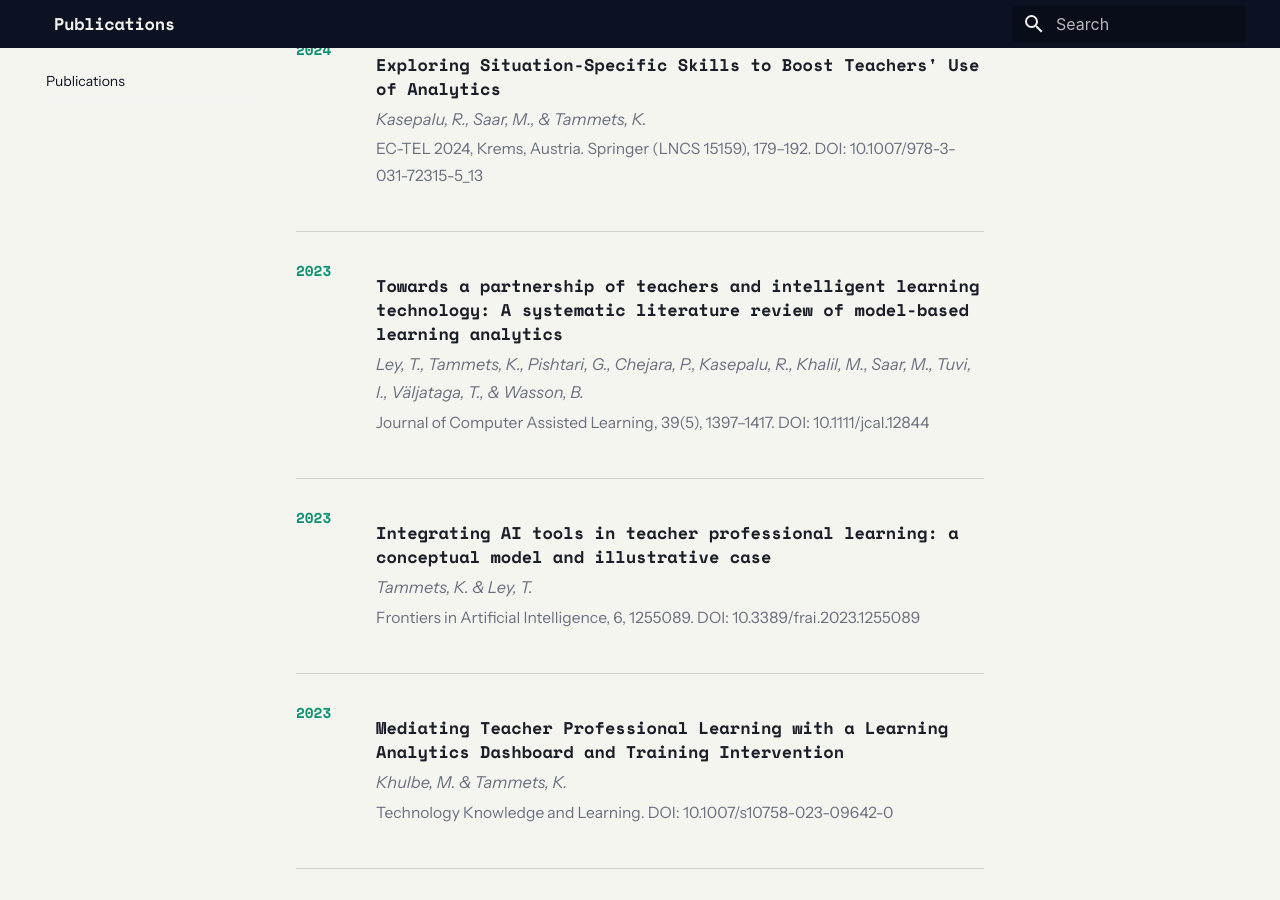
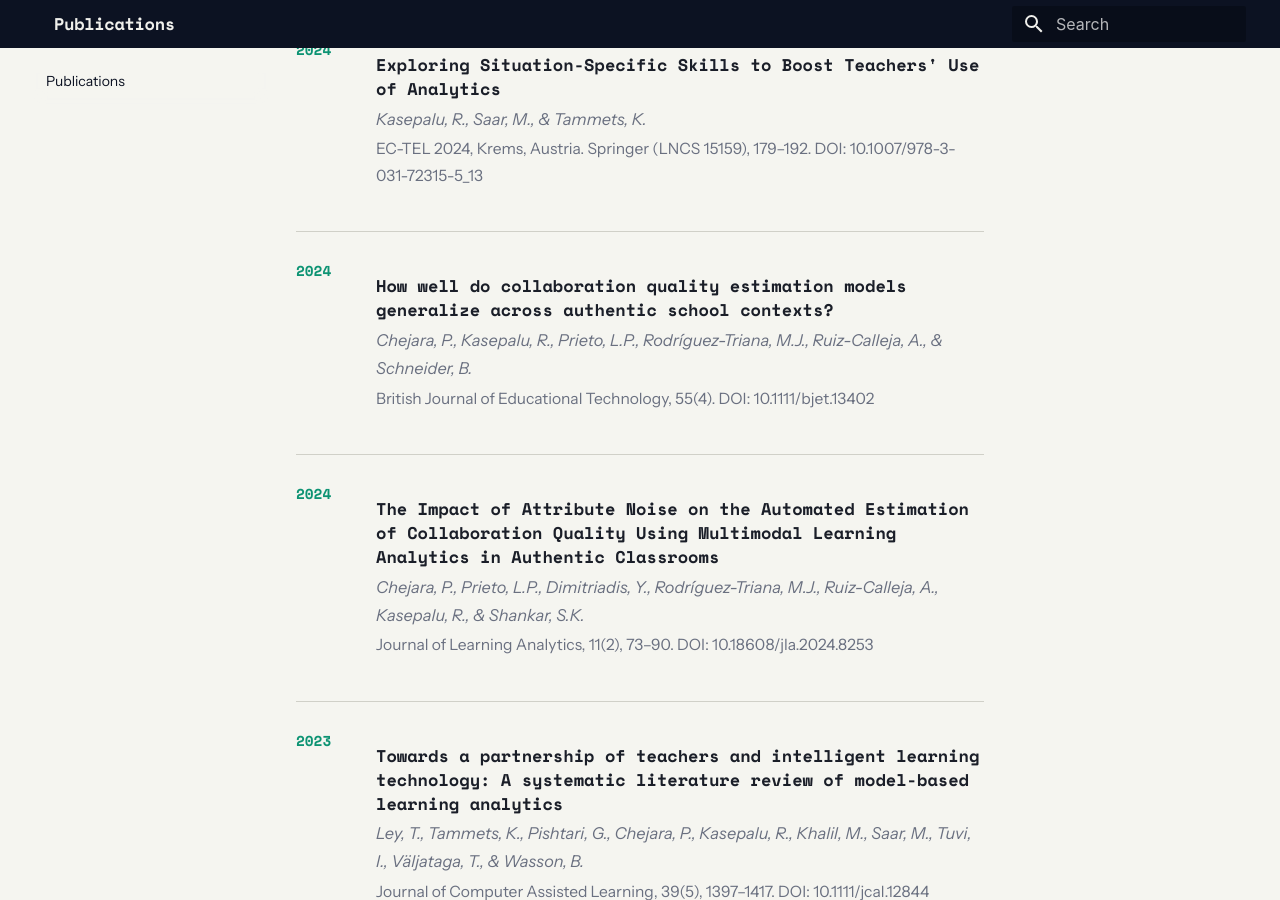
Before and after one commit to centre-for-educational-technology/projects, an MkDocs documentation site: the page built from docs/publications.md, in a window 1280 px wide and 900 px high, scrolled down 2413 px. Built offline with MkDocs 1.6.1 and Material for MkDocs 9.7.7, drawn with Linux system fonts in a browser that asks for light colours; some of the changed text lies outside the part shown.

Commit message:
Add CoTrack tool page and collaboration analytics publications
Add a CoTrack detail page with a landing-page screenshot, list it in
the nav and on the home and tools pages, and add the related
collaboration-quality publications to the tool page and the journal
articles among them to the publications page.

Co-Authored-By: Claude Opus 5.5 <noreply@anthropic.com>

```diff
--- a/docs/publications.md
+++ b/docs/publications.md
@@ -95,6 +95,24 @@ Selected publications from the Centre for Educational Technology, spanning educa
 </div>
 
 <div class="lab-pub" markdown>
+<div class="lab-pub-year">2024</div>
+<div class="lab-pub-info" markdown>
+<span class="lab-pub-title">How well do collaboration quality estimation models generalize across authentic school contexts?</span>
+<span class="lab-pub-authors">Chejara, P., Kasepalu, R., Prieto, L.P., Rodríguez-Triana, M.J., Ruiz-Calleja, A., & Schneider, B.</span>
+<span class="lab-pub-venue">British Journal of Educational Technology, 55(4). DOI: 10.1111/bjet.13402</span>
+</div>
+</div>
+
+<div class="lab-pub" markdown>
+<div class="lab-pub-year">2024</div>
+<div class="lab-pub-info" markdown>
+<span class="lab-pub-title">The Impact of Attribute Noise on the Automated Estimation of Collaboration Quality Using Multimodal Learning Analytics in Authentic Classrooms</span>
+<span class="lab-pub-authors">Chejara, P., Prieto, L.P., Dimitriadis, Y., Rodríguez-Triana, M.J., Ruiz-Calleja, A., Kasepalu, R., & Shankar, S.K.</span>
+<span class="lab-pub-venue">Journal of Learning Analytics, 11(2), 73–90. DOI: 10.18608/jla.2024.8253</span>
+</div>
+</div>
+
+<div class="lab-pub" markdown>
 <div class="lab-pub-year">2023</div>
 <div class="lab-pub-info" markdown>
 <span class="lab-pub-title">Towards a partnership of teachers and intelligent learning technology: A systematic literature review of model-based learning analytics</span>
@@ -140,6 +158,15 @@ Selected publications from the Centre for Educational Technology, spanning educa
 </div>
 
 <div class="lab-pub" markdown>
+<div class="lab-pub-year">2023</div>
+<div class="lab-pub-info" markdown>
+<span class="lab-pub-title">Studying teacher withitness in the wild: comparing a mirroring and an alerting & guiding dashboard for collaborative learning</span>
+<span class="lab-pub-authors">Kasepalu, R., Chejara, P., Prieto, L.P., & Ley, T.</span>
+<span class="lab-pub-venue">International Journal of Computer-Supported Collaborative Learning, 18(4), 575–606. DOI: 10.1007/s11412-023-09414-z</span>
+</div>
+</div>
+
+<div class="lab-pub" markdown>
 <div class="lab-pub-year">2022</div>
 <div class="lab-pub-info" markdown>
 <span class="lab-pub-title">A Digital Learning Ecosystem to Scaffold Teachers' Learning</span>
@@ -167,6 +194,24 @@ Selected publications from the Centre for Educational Technology, spanning educa
 </div>
 
 <div class="lab-pub" markdown>
+<div class="lab-pub-year">2022</div>
+<div class="lab-pub-info" markdown>
+<span class="lab-pub-title">Do Teachers Find Dashboards Trustworthy, Actionable and Useful? A Vignette Study Using a Logs and Audio Dashboard</span>
+<span class="lab-pub-authors">Kasepalu, R., Prieto, L.P., Ley, T., & Chejara, P.</span>
+<span class="lab-pub-venue">Technology, Knowledge and Learning, 27(3), 971–989. DOI: 10.1007/s10758-021-09522-5</span>
+</div>
+</div>
+
+<div class="lab-pub" markdown>
+<div class="lab-pub-year">2022</div>
+<div class="lab-pub-info" markdown>
+<span class="lab-pub-title">Teacher Artificial Intelligence-Supported Pedagogical Actions in Collaborative Learning Coregulation: A Wizard-of-Oz Study</span>
+<span class="lab-pub-authors">Kasepalu, R., Prieto, L.P., Ley, T., & Chejara, P.</span>
+<span class="lab-pub-venue">Frontiers in Education, 7, 736194. DOI: 10.3389/feduc.2022.736194</span>
+</div>
+</div>
+
+<div class="lab-pub" markdown>
 <div class="lab-pub-year">2021</div>
 <div class="lab-pub-info" markdown>
 <span class="lab-pub-title">A four-country cross-case analysis of academic staff expectations about learning analytics in higher education</span>
@@ -190,6 +235,15 @@ Selected publications from the Centre for Educational Technology, spanning educa
 <span class="lab-pub-title">Exploring the Perceptions of Estonian Teachers' Data Use in School Development</span>
 <span class="lab-pub-authors">Rääk, K., Eisenschmidt, E., & Tammets, K.</span>
 <span class="lab-pub-venue">Education Sciences, 11(6), 262. DOI: 10.3390/educsci11060262</span>
+</div>
+</div>
+
+<div class="lab-pub" markdown>
+<div class="lab-pub-year">2021</div>
+<div class="lab-pub-info" markdown>
+<span class="lab-pub-title">EFAR-MMLA: An Evaluation Framework to Assess and Report Generalizability of Machine Learning Models in MMLA</span>
+<span class="lab-pub-authors">Chejara, P., Prieto, L.P., Ruiz-Calleja, A., Rodríguez-Triana, M.J., Shankar, S.K., & Kasepalu, R.</span>
+<span class="lab-pub-venue">Sensors, 21(8), 2863. DOI: 10.3390/s21082863</span>
 </div>
 </div>
 
--- a/mkdocs.yml
+++ b/mkdocs.yml
@@ -33,6 +33,7 @@ nav:
       - RAGistrat: tools/ragistrat.md
       - Diffusion Game: tools/diffusion-game.md
       - ICAP Lesson Plan: tools/icap-lesson-plan.md
+      - CoTrack: tools/cotrack.md
       - eDidaktikum: tools/edidaktikum.md
   - Approaches:
       - approaches/index.md
```
Also changed, not shown: docs/index.md (+16 -0 lines), docs/tools/cotrack.md (added, +280 -0 lines), docs/tools/index.md (+16 -0 lines), docs/assets/images/cotrack/cotrack.webp (added).
